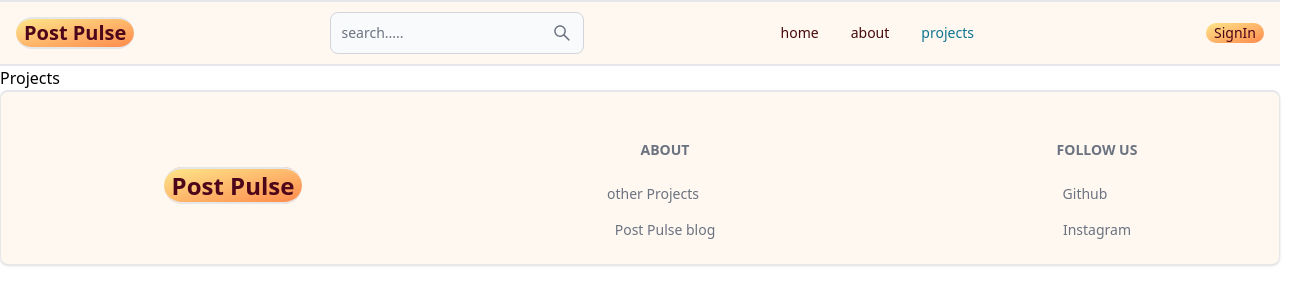
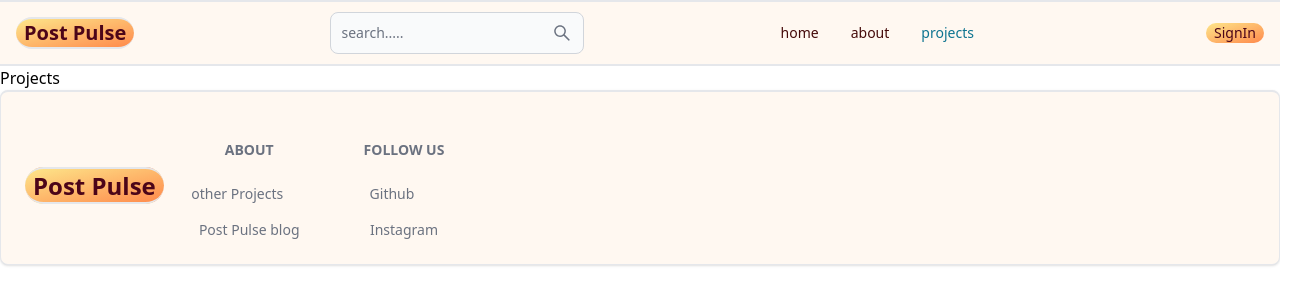
Before and after one commit to SidhuDilbagh/PostPulse, a React (Vite) app in the folder client/: page /projects in a window 1280 px wide. Shown: the top 304 px of the page, 1305 px wide, since content can reach past the window. Built offline with nearby package versions, Linux system fonts and the light colour scheme; no server answers; the HTML template or start-up script is replaced by a standard one.

Commit message:
removed ui bug that led to pages overflow

```diff
--- a/client/src/components/footer.jsx
+++ b/client/src/components/footer.jsx
@@ -5,7 +5,7 @@ export default function footerComp() {
   return (
     <Footer container className="border border-t-2 bg-orange-50">
       <div>
-        <div className="text-center w-screen grid grid-cols-1 place-items-center sm:mt-4 sm:grid-cols-3 sm:gap-4">
+        <div className="text-center max-w-full grid grid-cols-1 place-items-center sm:mt-4 sm:grid-cols-3 sm:gap-4 ">
           <div col>
             <Link
               to="/"
```
